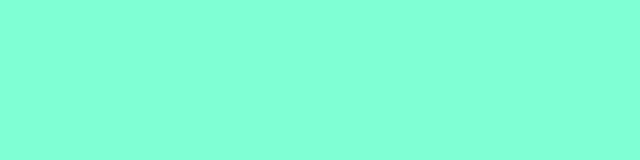
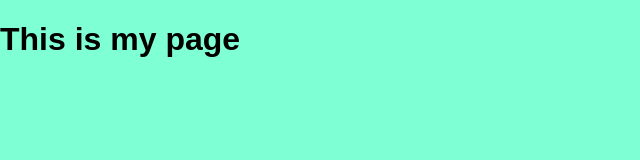
Before and after one commit to Neelam01-wp/Github, a plain HTML site: page index.html in a window 1280 px wide. Shown: the whole page, without its empty margins (0-640 px from the left). Drawn offline with Linux system fonts and the light colour scheme.

Commit message:
add both

```diff
--- a/index.html
+++ b/index.html
@@ -7,6 +7,6 @@
     <title>Document</title>
 </head>
 <body>
-
+    <h1 class="h"> This is my page</h1>
 </body>
 </html>
--- a/style.css
+++ b/style.css
@@ -1,5 +1,6 @@
 body{
     background-color: aquamarine;
-
-
+    font-family: 'Arial', sans-serif;
+    margin: 0;
+    padding: 0;
 }
```
